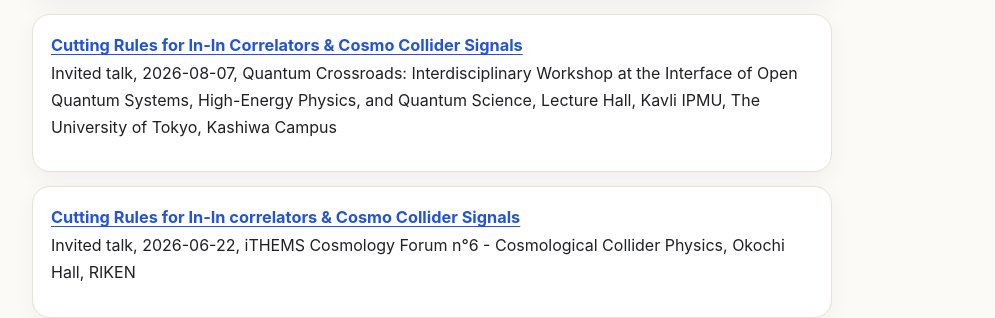
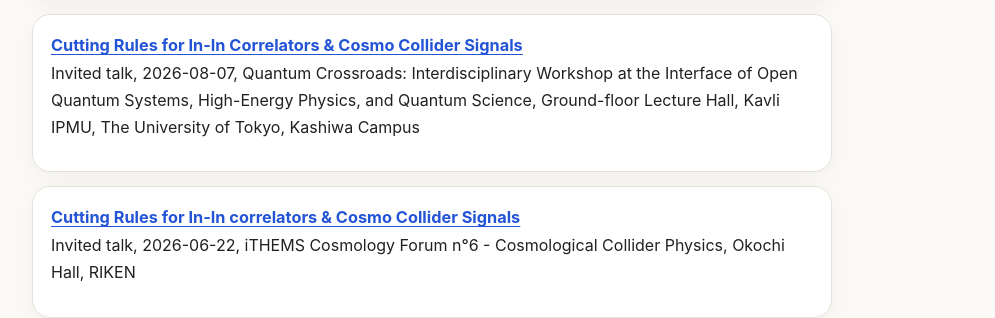
Before and after one commit to kyoheimukaida/kyoheimukaida.github.io, a Jekyll site: the page built from index.md, in a window 1280 px wide. Shown: the part 1830-2148 px from the top of the page, without its empty margins (142-1137 px from the left). Built offline with Jekyll 4.4.1, drawn with Linux system fonts in a browser that asks for light colours.

Commit message:
Update public talks from calendar

```diff
--- a/index.md
+++ b/index.md
@@ -81,7 +81,7 @@ For the complete publication list, see my [INSPIRE author profile](https://inspi
   Invited talk, 2026-09-14, Particle Physics in the Early Universe, Paris/Orsay, France
 
 - **[Cutting Rules for In-In Correlators & Cosmo Collider Signals](https://indico.ipmu.jp/event/519/)**<br>
-  Invited talk, 2026-08-07, Quantum Crossroads: Interdisciplinary Workshop at the Interface of Open Quantum Systems, High-Energy Physics, and Quantum Science, Lecture Hall, Kavli IPMU, The University of Tokyo, Kashiwa Campus
+  Invited talk, 2026-08-07, Quantum Crossroads: Interdisciplinary Workshop at the Interface of Open Quantum Systems, High-Energy Physics, and Quantum Science, Ground-floor Lecture Hall, Kavli IPMU, The University of Tokyo, Kashiwa Campus
 
 - **[Cutting Rules for In-In correlators & Cosmo Collider Signals](https://indico2.riken.jp/event/5612/timetable/#20260622)**<br>
   Invited talk, 2026-06-22, iTHEMS Cosmology Forum n°6 - Cosmological Collider Physics, Okochi Hall, RIKEN
```
Also changed, not shown: talks.md (+1 -1 lines).
